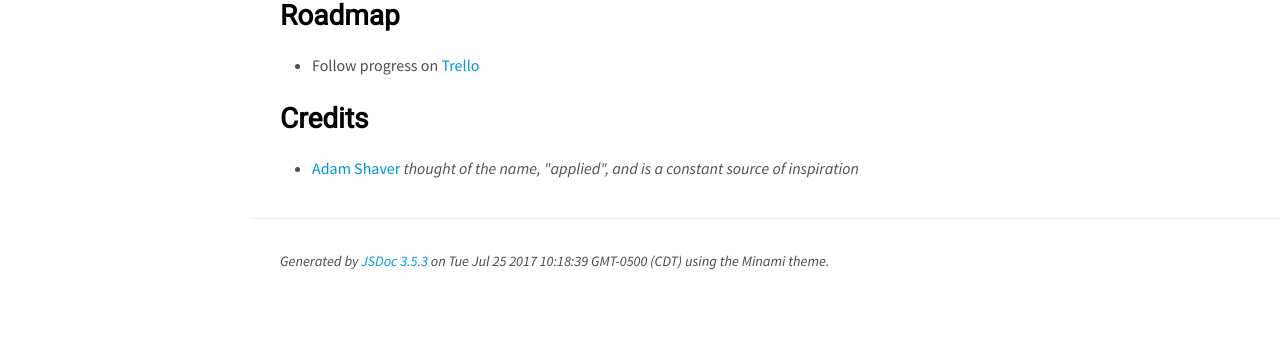
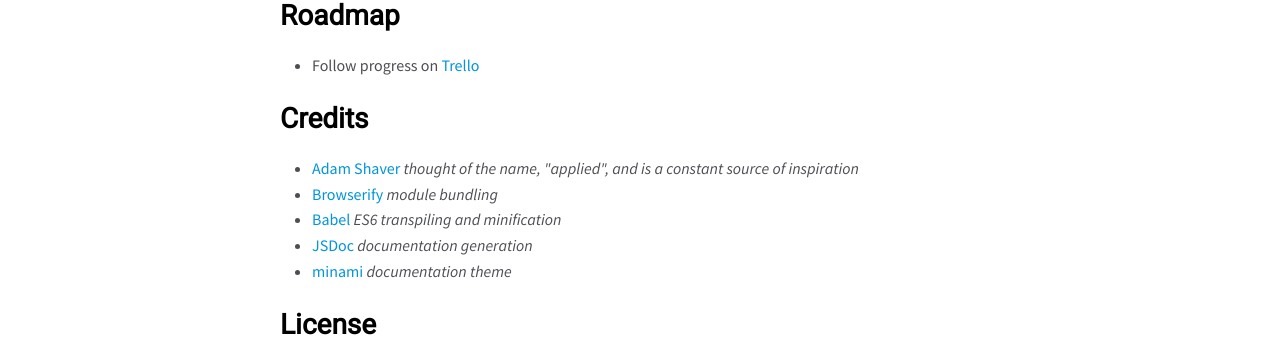
Before and after one commit to omahajs/applied, a website: page reports/docs/index.html in a window 1280 px wide. Shown: the part 2177-2533 px from the top of the page. Before the commit the page ends 2481 px from the top, so only its background shows below. Drawn offline with nearby package versions, Linux system fonts and the light colour scheme.

Commit message:
Updated docs with credits and license information

```diff
--- a/reports/docs/index.html
+++ b/reports/docs/index.html
@@ -92,7 +92,12 @@
 </ul>
 <h2>Credits</h2><ul>
 <li><a href="https://github.com/ashaver">Adam Shaver</a> <em>thought of the name, &quot;applied&quot;, and is a constant source of inspiration</em></li>
-</ul></article>
+<li><a href="http://browserify.org/">Browserify</a> <em>module bundling</em></li>
+<li><a href="https://babeljs.io/">Babel</a> <em>ES6 transpiling and minification</em></li>
+<li><a href="http://usejsdoc.org/">JSDoc</a> <em>documentation generation</em></li>
+<li><a href="https://github.com/Nijikokun/minami">minami</a> <em>documentation theme</em></li>
+</ul>
+<h2>License</h2><p><a href="https://app.fossa.io/projects/git%2Bhttps%3A%2F%2Fgithub.com%2Fjhwohlgemuth%2Fapplied?ref=badge_large"><img src="https://app.fossa.io/api/projects/git%2Bhttps%3A%2F%2Fgithub.com%2Fjhwohlgemuth%2Fapplied.svg?type=large" alt="FOSSA Status"></a></p></article>
     </section>
 
 
@@ -105,7 +110,7 @@
 <br class="clear">
 
 <footer>
-    Generated by <a href="https://github.com/jsdoc3/jsdoc">JSDoc 3.5.3</a> on Tue Jul 25 2017 10:18:39 GMT-0500 (CDT) using the Minami theme.
+    Generated by <a href="https://github.com/jsdoc3/jsdoc">JSDoc 3.5.3</a> on Tue Jul 25 2017 10:37:04 GMT-0500 (CDT) using the Minami theme.
 </footer>
 
 <script>prettyPrint();</script>
```
Also changed, not shown: reports/docs/atmosphere.js.html (+1 -1 lines), reports/docs/geodetic.js.html (+1 -1 lines), reports/docs/math.js.html (+1 -1 lines), reports/docs/module-atmosphere-Atmospheric%20Strata.html (+1 -1 lines), reports/docs/module-atmosphere.html (+1 -1 lines), reports/docs/module-geodetic-Geospatial%20Formats.html (+1 -1 lines), reports/docs/module-geodetic-WGS84%20Datum.html (+1 -1 lines), reports/docs/module-geodetic.html (+1 -1 lines), reports/docs/module-math.html (+1 -1 lines).
